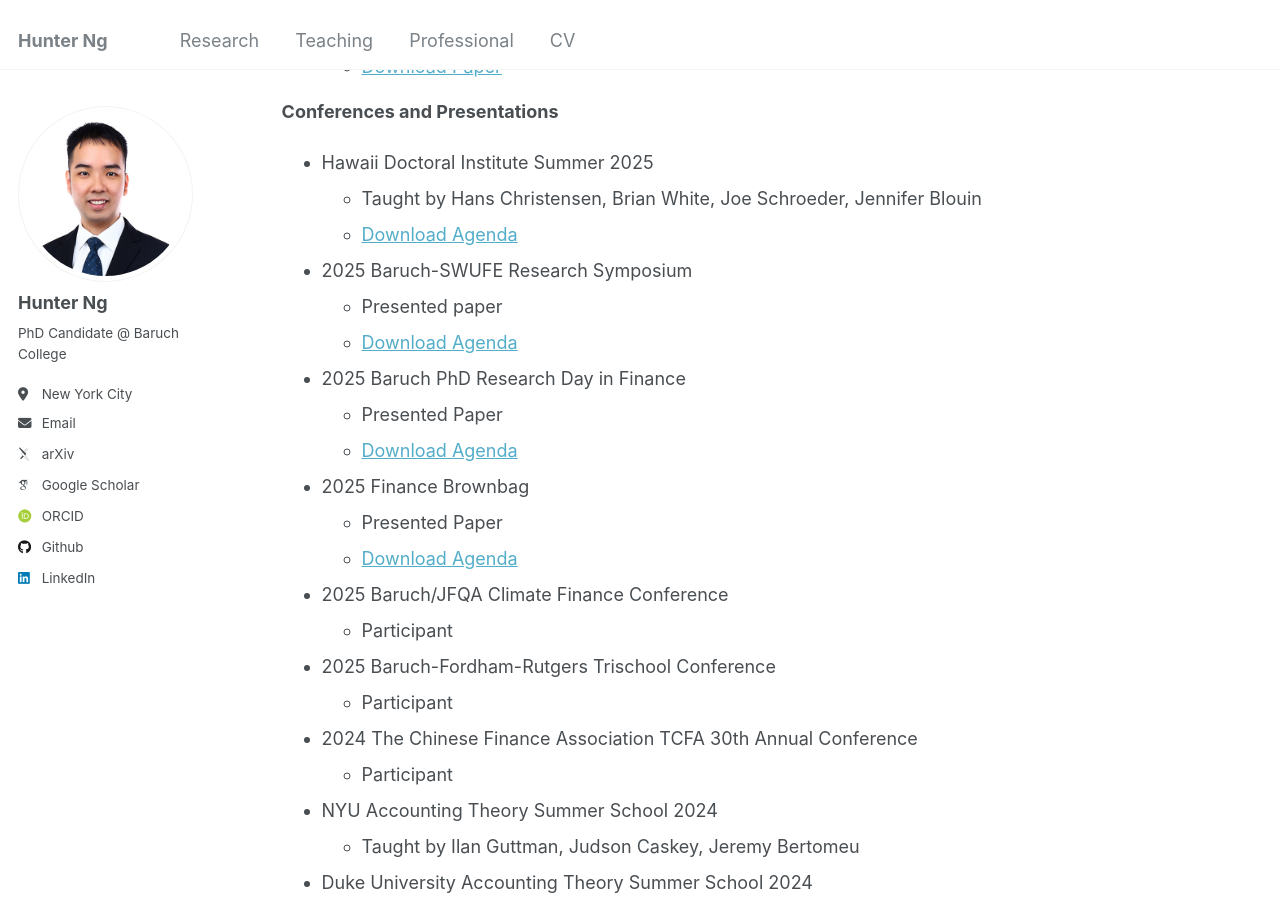
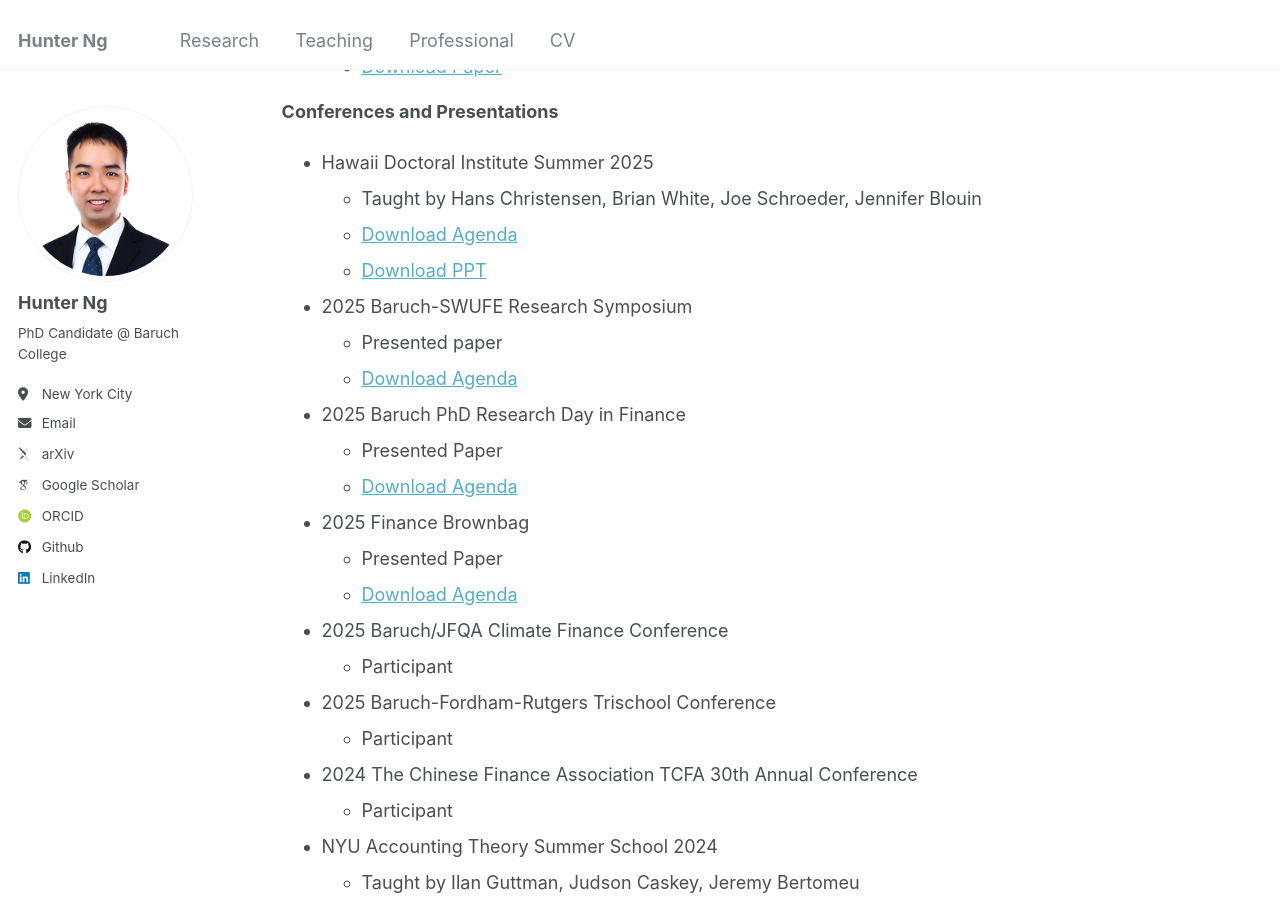
Before and after one commit to hunternbh/hunterng, a Jekyll site: the page built from _pages/research.md, in a window 1280 px wide and 900 px high, scrolled down 2689 px. Built offline with Jekyll 4.4.1, drawn with Linux system fonts in a browser that asks for light colours; some web fonts are replaced.

Commit message:
Update research.md

```diff
--- a/_pages/research.md
+++ b/_pages/research.md
@@ -52,6 +52,7 @@ redirect_from:
 - Hawaii Doctoral Institute Summer 2025
   - Taught by Hans Christensen, Brian White, Joe Schroeder, Jennifer Blouin
   - [Download Agenda]({{ site.baseurl }}/files/HARDI_2025_Book of Resume.pdf)
+  - [Download PPT]({{ site.baseurl }}/files/hardi_2025_presentation.pdf)
 - 2025 Baruch-SWUFE Research Symposium
   - Presented paper
   - [Download Agenda]({{ site.baseurl }}/files/2025 Baruch-SWUFE Research Symposium Agenda.pdf)
```
